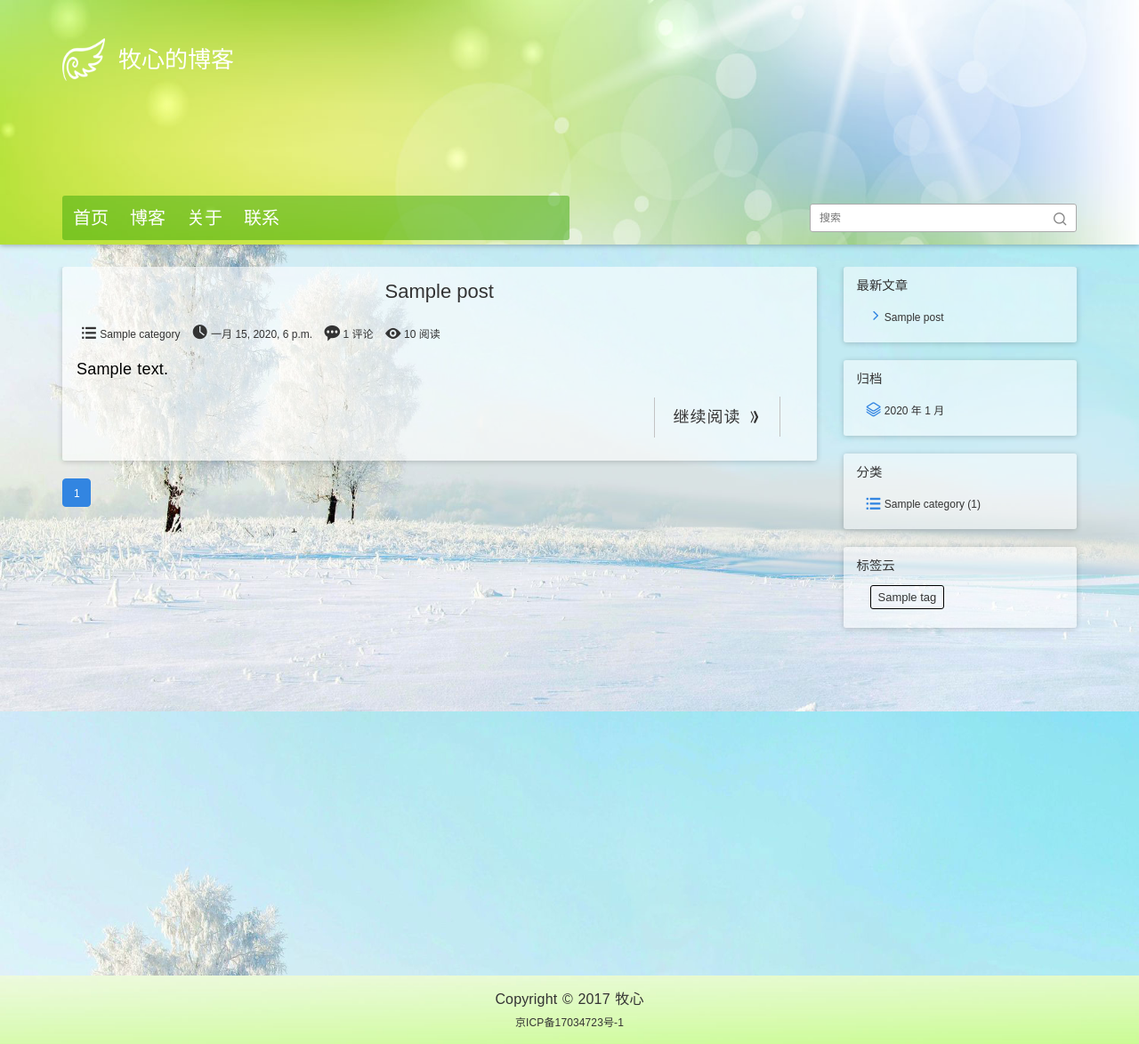
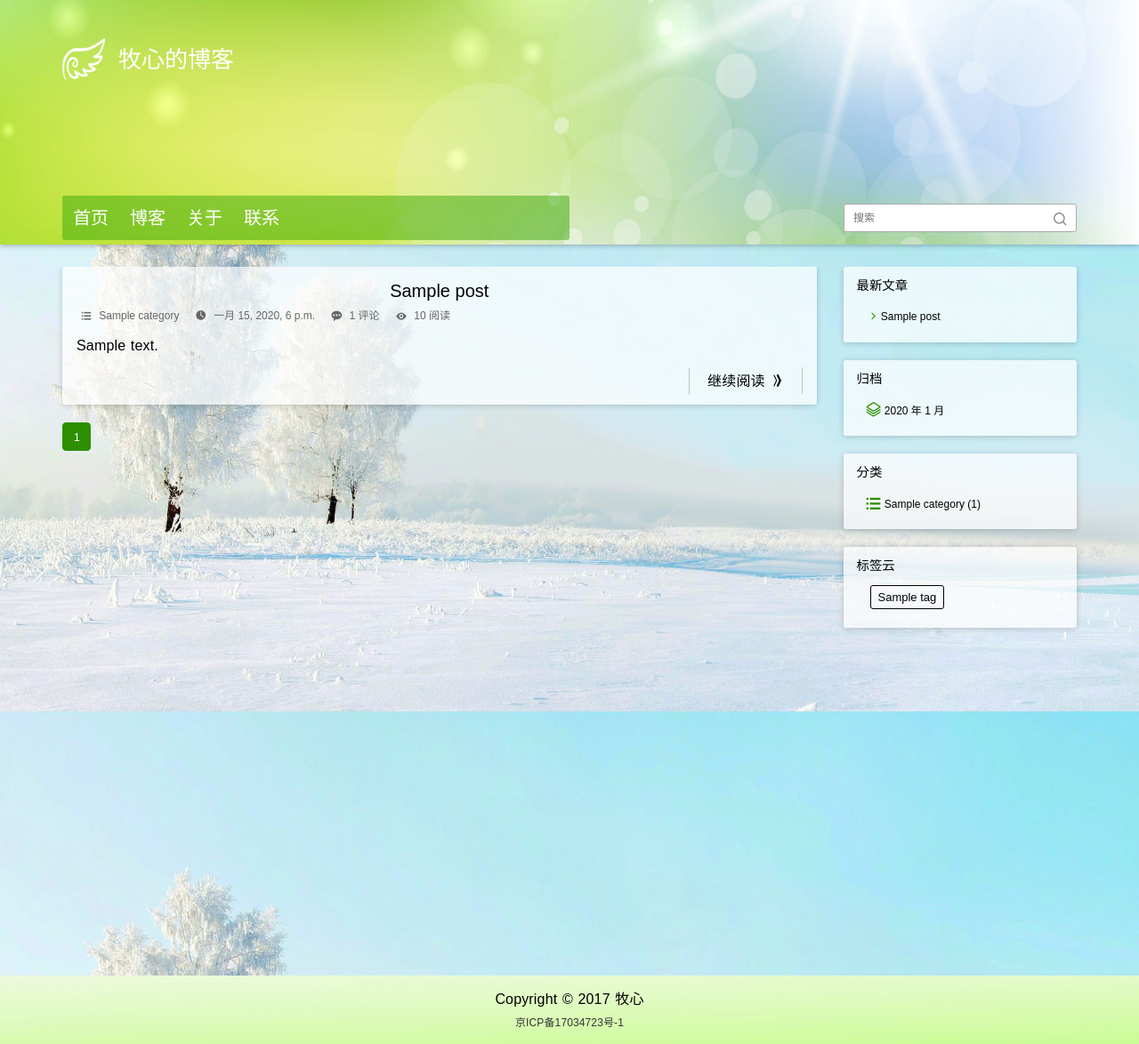
Before and after one commit to onion2014/myblog, a Django app: page / in a window 1280 px wide. Shown: the whole page at 89% size. Run offline with Django 3.2, Linux system fonts and the light colour scheme; tables that the repository leaves empty hold one stand-in row (values such as "Sample post"); some libraries are stand-ins or nearby versions.

Commit message:
change css

```diff
--- a/blog/static/css/base.css
+++ b/blog/static/css/base.css
@@ -34,6 +34,6 @@ input[type=file]>input[type=button]::-moz-focus-inner{border:0;padding:0;}
 *html .clearfix {height: 1%;}
 *+html .clearfix {min-height: 1%;}
 html {font-size: 62.5%;}
-body {font: 12px/1.5 Arial, Verdana, "微软雅黑";color:#333;background:transparent;_background-image: url(about:blank);_background-attachment: fixed;}
+body {font: 12px/1.5 Arial, Verdana, "微软雅黑";color:#000;background:transparent;_background-image: url(about:blank);_background-attachment: fixed;}
 h1,h2,h3,h4,h5,h6 {font-weight:normal;}
 a:link,a:visited {text-decoration: none;}
--- a/blog/static/css/custom.css
+++ b/blog/static/css/custom.css
@@ -23,14 +23,14 @@
  */
 
 a {
-    color: #333;
+    color: #000;
     -webkit-transition: all 0.5s;
     transition: all 0.5s;
 }
 
 a:hover {
     text-decoration: none;
-    color: #3285e1;
+    color: #2d8f01;
 }
 
 ::selection {
@@ -159,7 +159,7 @@ img {
 	 color: #fff !important;
 }
 .home-header .main-nav a:hover{
-	color: #333 !important;
+	color: #000 !important;
 }
 .main-nav a:active,
 .main-nav a:focus,
@@ -168,7 +168,7 @@ img {
     border-bottom: 0;
 }
 .main-nav a:hover{
-	color: #333 !important;
+	color: #000 !important;
 }
 
 /**
@@ -183,7 +183,7 @@ img {
 
 .cl-effect-11 a::before {
     content: "";
-    border-bottom: 2px solid #333;
+    border-bottom: 2px solid #000;
     background: transparent;
     height: 26px;
     position: absolute;
@@ -210,7 +210,7 @@ img {
     padding: 0 15px;
     margin-bottom: 20px;
     border: 1px solid rgba(0,0,0,0);
-    background: rgba(255,255,255,0.6);
+    background: rgba(255,255,255,0.7);
     -webkit-box-shadow: 0 1px 6px rgba(0,0,0,0.2);
     box-shadow: 0 1px 6px rgba(0,0,0,0.2);
     -webkit-border-radius: 3px;
@@ -219,24 +219,23 @@ img {
     transition: all 0.5s;
 }
 .post:hover{
-    border: 1px solid #ff6700;
+    border: 1px solid #2d8f01;
 }
 .entry-title {
     text-align: center;
-    font-size: 22px;
-    margin-bottom: 15px;
+    font-size: 20px;
+    color: #000;
     padding: 15px 0 0;
 	width: 100%;
 	height: 45px;
 	overflow: hidden;
 	text-overflow: ellipsis;
 	white-space: nowrap;
-
 }
 
 .entry-meta {
     text-align: left;
-    color: #dddddd;
+    color: #666;
     font-size: 12px;
     margin-bottom: 10px;
 }
@@ -248,23 +247,20 @@ img {
     display: none;
 }
 .entry-meta span .iconfont{
-    font-size: 18px;
-    color: #333;
+    font-size: 12px;
+    /*color: #333;*/
     /*vertical-align: -1px;*/
-}
-.entry-meta span a:hover,
-.entry-meta span a:active{
-    color: #333;
-    cursor: default;
 }
 .entry-content {
     margin-bottom: 10px;
-    font-size: 18px;
+    font-size: 16px;
     line-height: 1.9;
-    font-weight: 300;
+    /*font-weight: 300;*/
     color: #000;
 }
-
+.entry-content pre{
+	padding: 5px;
+}
 .entry-content .img-responsive-center {
     margin-bottom: 25px;
 }
@@ -291,20 +287,18 @@ img {
 
 .cl-effect-14 a {
     padding: 0 20px;
-    height: 45px;
-    line-height: 45px;
+    height: 30px;
+    line-height: 30px;
     position: relative;
     display: inline-block;
-    margin: 15px 25px;
-    letter-spacing: 1px;
-    font-weight: 400;
+    margin: 10px 0px 0;
     text-shadow: 0 0 1px rgba(255, 255, 255, 0.3);
 }
 
 .cl-effect-14 a::before,
 .cl-effect-14 a::after {
     position: absolute;
-    width: 45px;
+    width: 30px;
     height: 1px;
     background: #C3C3C3;
     content: '';
@@ -340,7 +334,7 @@ img {
 .cl-effect-14 a:hover::after,
 .cl-effect-14 a:focus::before,
 .cl-effect-14 a:focus::after {
-    background: #3285e1;
+    background: #2d8f01;
 }
 
 .cl-effect-14 a:hover::before,
@@ -364,7 +358,7 @@ img {
  */
 
 .widget {
-    background: rgba(255,255,255,0.5);
+    background: rgba(255,255,255,0.7);
     padding: 0 15px 5px;
     margin-bottom: 20px;
     -webkit-box-shadow: 0 1px 6px rgba(0,0,0,0.2);
@@ -403,8 +397,8 @@ img {
     margin-left: 15px;
 }
 .widget-recent-posts ul li i {
-    font-size: 18px;
-    color: #3285e1;
+    font-size: 14px;
+    color: #2d8f01;
     font-weight: bold;
     vertical-align: -1px;
 }
@@ -432,7 +426,7 @@ img {
 
 .widget-archives ul li i {
     font-size: 18px;
-    color: #3285e1;
+    color: #2d8f01;
     vertical-align: -1px;
 }
 
@@ -459,7 +453,7 @@ img {
 
 .widget-category ul li i {
     font-size: 18px;
-    color: #3285e1;
+    color: #2d8f01;
     vertical-align: -1px;
 }
 
@@ -493,8 +487,8 @@ img {
 }
 .widget-tag-cloud ul li a:hover{
     color: #fff;
-    border: 1px solid #3285e1;
-    background: #3285e1;
+    border: 1px solid #2d8f01;
+    background: #2d8f01;
 }
 .widget-content ul ul {
     margin-top: 10px;
@@ -570,7 +564,7 @@ img {
     display: none;
     width: 25%;
     position: absolute;
-    min-width: 300px;
+    min-width: 262px;
     right: 32px;
     top: 0;
 }
@@ -1031,7 +1025,7 @@ img {
 }
 
 .m-gotop a:hover {
-	background: #3285e1;
+	background: #2d8f01;
 	color: #fff;
 }
 /**
@@ -1080,12 +1074,12 @@ img {
 .pagination>.active>span,
 .pagination>.active>span:focus,
 .pagination>.active>span:hover {
-    background-color: #3285e1;
-    border-color: #3285e1;
+    background-color: #2d8f01;
+    border-color: #2d8f01;
 }
 .pagination>li>a {
-    color: #3285e1;
-    background: rgba(255,255,255,0.6);
+    color: #2d8f01;
+    background: rgba(255,255,255,0.7);
     box-sizing: border-box;
     display: inline-block;
     width: 32px;
@@ -1094,6 +1088,7 @@ img {
 }
 .pagination>li>a:hover {
     background: rgba(255,255,255,1);
+    color: #000;
 }
 .pagination{
     margin: 0 0 25px;
--- a/templates/base.html
+++ b/templates/base.html
@@ -10,6 +10,9 @@
         <!-- meta -->
         <meta charset="UTF-8">
         <meta name="viewport" content="width=device-width, initial-scale=1">
+		<meta name="keywords" content="Python学习,Django学习,Javascript学习，Html5学习，Css3学习，Vue.js学习，Angular.js学习,Linux学习，阿里云服务器部署，Less学习">
+		<meta name="description" content="牧心的博客是基于django框架开发的，该博客用于学习、分享、交流前端（Html5、Css3、Javascript、Vue.js...），Linux系统，后端（Python、Django...），服务器部署（阿里云ECS、Nginx、Gunicorn...）等方面的知识。">
+		<meta http-equiv="X-UA-Compatible" content="IE=edge,chrome=1">
 
         <!-- css -->
         <link rel="stylesheet" href="{% static 'css/bootstrap.min.css' %}">
--- a/templates/blog/about.html
+++ b/templates/blog/about.html
@@ -7,7 +7,10 @@
 
 		<!-- meta -->
 		<meta charset="UTF-8">
-	    <meta name="viewport" content="width=device-width, initial-scale=1">
+        <meta name="viewport" content="width=device-width, initial-scale=1">
+		<meta name="keywords" content="Python学习,Django学习,Javascript学习，Html5学习，Css3学习，Vue.js学习，Angular.js学习,Linux学习，阿里云服务器部署，Less学习">
+		<meta name="description" content="牧心的博客是基于django框架开发的，该博客用于学习、分享、交流前端（Html5、Css3、Javascript、Vue.js...），Linux系统，后端（Python、Django...），服务器部署（阿里云ECS、Nginx、Gunicorn...）等方面的知识。">
+		<meta http-equiv="X-UA-Compatible" content="IE=edge,chrome=1">
 
 	    <!-- css -->
         <link rel="stylesheet" href="{% static 'css/bootstrap.min.css' %}">
--- a/templates/blog/contact.html
+++ b/templates/blog/contact.html
@@ -7,7 +7,10 @@
 
 		<!-- meta -->
 		<meta charset="UTF-8">
-	    <meta name="viewport" content="width=device-width, initial-scale=1">
+        <meta name="viewport" content="width=device-width, initial-scale=1">
+		<meta name="keywords" content="Python学习,Django学习,Javascript学习，Html5学习，Css3学习，Vue.js学习，Angular.js学习,Linux学习，阿里云服务器部署，Less学习">
+		<meta name="description" content="牧心的博客是基于django框架开发的，该博客用于学习、分享、交流前端（Html5、Css3、Javascript、Vue.js...），Linux系统，后端（Python、Django...），服务器部署（阿里云ECS、Nginx、Gunicorn...）等方面的知识。">
+		<meta http-equiv="X-UA-Compatible" content="IE=edge,chrome=1">
 
 	    <!-- css -->
         <link rel="stylesheet" href="{% static 'css/bootstrap.min.css' %}">
--- a/templates/blog/index.html
+++ b/templates/blog/index.html
@@ -13,26 +13,25 @@
                <div class="entry-meta">
                   <span class="post-category">
                       <i class="iconfont icon-fenlei"></i>
-                      <a href="#">{{ post.category.name }}</a>
+                      <span>{{ post.category.name }}</span>
                   </span>
                   <span class="post-date">
                       <i class="iconfont icon-shijian"></i>
-                      <a href="#">
+                      <span>
                           <time class="entry-date" datetime="{{ post.created_time }}">{{ post.created_time }}</time>
-                      </a>
+                      </span>
                   </span>
                   <span class="post-author">
                       <i class="iconfont icon-zuozhe"></i>
-                      <a href="#">{{ post.author }}</a>
+                      <span>{{ post.author }}</span>
                   </span>
                   <span class="comments-link">
                       <i class="iconfont icon-pinglun"></i>
-                      <a href="#">{{ post.comment_set.count }} 评论</a>
+                      <span>{{ post.comment_set.count }} 评论</span>
                   </span>
                   <span class="views-count">
                       <i class="iconfont icon-yuedu"></i>
-                      <a href="#">{{ post.views }} 阅读</a>
-
+                      <span>{{ post.views }} 阅读</span>
                   </span>
                </div>
             </header>
--- a/templates/blog/single.html
+++ b/templates/blog/single.html
@@ -8,6 +8,9 @@
         <!-- meta -->
         <meta charset="UTF-8">
         <meta name="viewport" content="width=device-width, initial-scale=1">
+		<meta name="keywords" content="Python学习,Django学习,Javascript学习，Html5学习，Css3学习，Vue.js学习，Angular.js学习,Linux学习，阿里云服务器部署，Less学习">
+		<meta name="description" content="牧心的博客是基于django框架开发的，该博客用于学习、分享、交流前端（Html5、Css3、Javascript、Vue.js...），Linux系统，后端（Python、Django...），服务器部署（阿里云ECS、Nginx、Gunicorn...）等方面的知识。">
+		<meta http-equiv="X-UA-Compatible" content="IE=edge,chrome=1">
 
         <!-- css -->
         <link rel="stylesheet" href="{% static 'css/bootstrap.min.css' %}">
```
Also changed, not shown: templates/blog/detail.html (+6 -6 lines), templates/blog/full-blog.html (+9 -7 lines).
